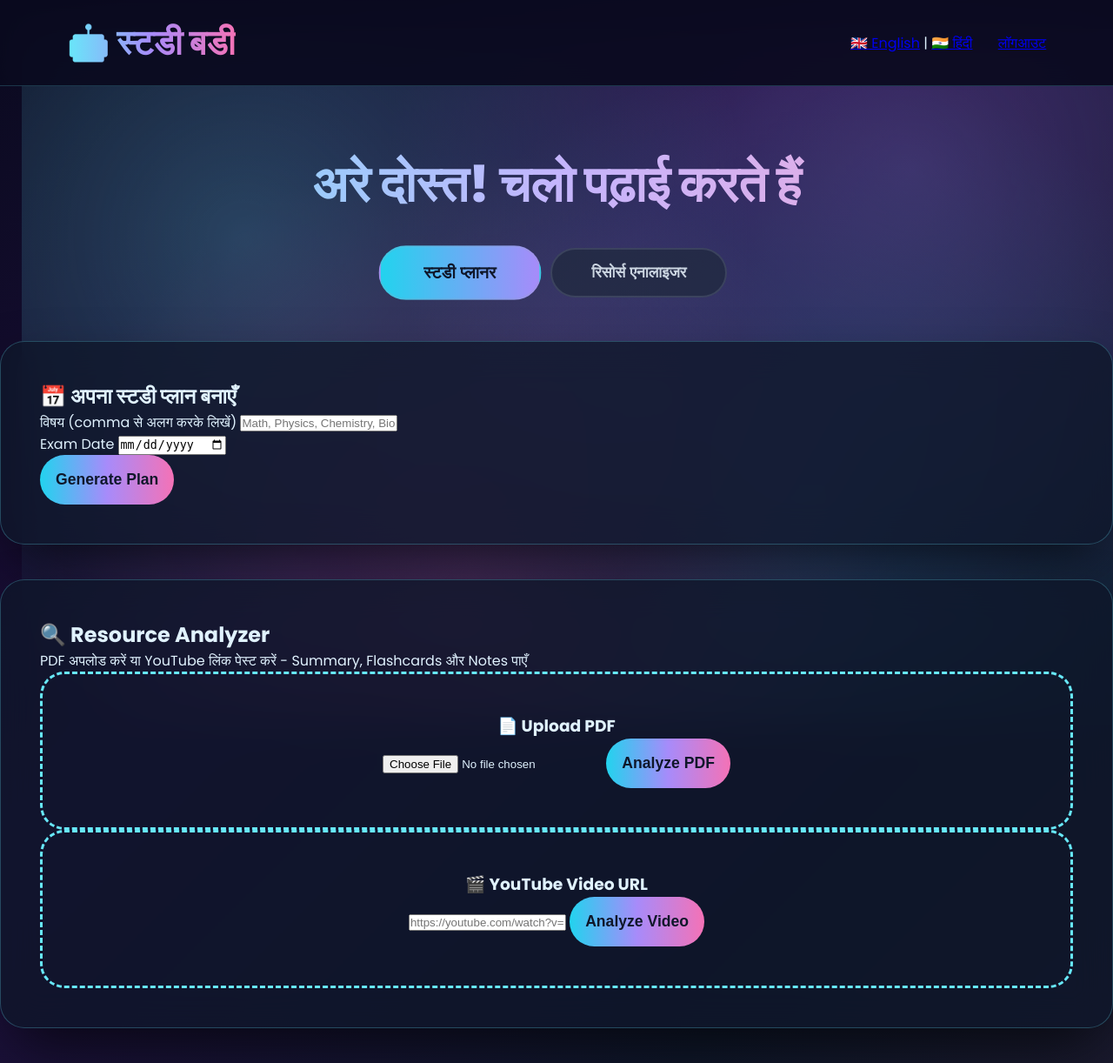
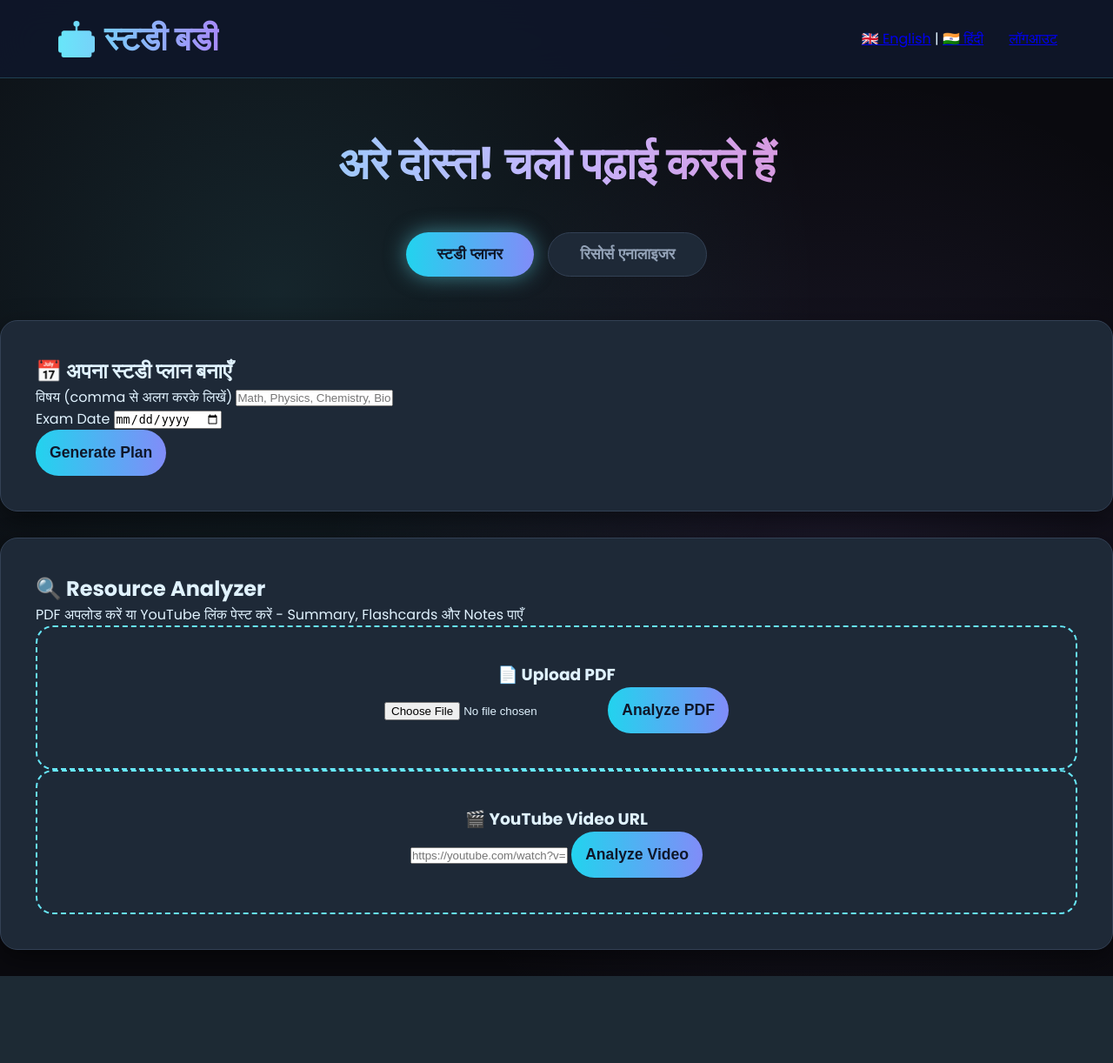
Before and after one commit to nilanshsingh121/SM-web-tool-1, a Flask app: page / in a window 1280 px wide. Shown: the whole page at 87% size. After the commit the page ends 1122 px from the top, so only its background shows below. Run offline with Flask 3, Linux system fonts and the light colour scheme.

Commit message:
Refactor CSS styles for improved design
Updated styles for body, navbar, welcome text, cards, buttons, and upload area with new colors and gradients.

```diff
--- a/static/style.css
+++ b/static/style.css
@@ -1,4 +1,4 @@
-@import url('https://fonts.googleapis.com/css2?family=Poppins:wght@400;500;600;700;800&display=swap');
+@import url('https://fonts.googleapis.com/css2?family=Poppins:wght@400;500;600;700&display=swap');
 
 * {
     margin: 0;
@@ -8,40 +8,19 @@
 
 body {
     font-family: 'Poppins', sans-serif;
-    /* New Attractive Background */
-    background: linear-gradient(135deg, #0a0a1f 0%, #1e0f3d 40%, #0f172a 80%, #1a1a2e 100%);
+    background: #0a0a0f;
     color: #e0f2fe;
     min-height: 100vh;
-    overflow-x: hidden;
-    position: relative;
-}
-
-/* Beautiful Animated Background Elements */
-body::before {
-    content: '';
-    position: fixed;
-    top: 0; left: 0;
-    width: 100%; height: 100%;
-    background:
-        radial-gradient(circle at 20% 30%, rgba(103, 232, 249, 0.25) 0%, transparent 50%),
-        radial-gradient(circle at 80% 20%, rgba(167, 139, 250, 0.25) 0%, transparent 50%),
-        radial-gradient(circle at 40% 80%, rgba(236, 72, 153, 0.20) 0%, transparent 50%),
-        radial-gradient(circle at 70% 70%, rgba(34, 211, 238, 0.18) 0%, transparent 50%);
-    z-index: -1;
-    animation: bgMove 25s ease infinite;
-}
-
-@keyframes bgMove {
-    0% { transform: translate(0, 0); }
-    50% { transform: translate(30px, 40px); }
-    100% { transform: translate(0, 0); }
+    background-image:
+        radial-gradient(circle at 25% 30%, rgba(103, 232, 249, 0.12) 0%, transparent 50%),
+        radial-gradient(circle at 75% 60%, rgba(167, 139, 250, 0.12) 0%, transparent 50%);
 }
 
 /* Navbar */
 .navbar {
-    background: rgba(10, 10, 31, 0.92);
+    background: rgba(15, 23, 42, 0.95);
     backdrop-filter: blur(20px);
-    padding: 1.2rem 6%;
+    padding: 1rem 5%;
     display: flex;
     justify-content: space-between;
     align-items: center;
@@ -52,90 +31,95 @@ body::before {
 }
 
 .logo {
-    font-size: 2.5rem;
+    font-size: 2.4rem;
     font-weight: 800;
-    background: linear-gradient(90deg, #67e8f9, #a78bfa, #f472b6);
+    background: linear-gradient(90deg, #67e8f9, #a78bfa);
     -webkit-background-clip: text;
     -webkit-text-fill-color: transparent;
 }
 
-/* Welcome Text */
+/* Welcome */
 .welcome {
     text-align: center;
-    font-size: 3.6rem;
-    font-weight: 800;
-    margin: 70px 0 30px;
-    background: linear-gradient(90deg, #67e8f9, #c4b5fd, #f9a8d4);
+    font-size: 3.2rem;
+    font-weight: 700;
+    margin: 60px 0 40px;
+    background: linear-gradient(90deg, #67e8f9, #c4b5fd, #f472b6);
     -webkit-background-clip: text;
     -webkit-text-fill-color: transparent;
 }
 
-/* Rest of the styles (cards, buttons, etc.) */
-.card {
-    background: rgba(15, 23, 42, 0.78);
-    backdrop-filter: blur(20px);
-    border-radius: 28px;
-    border: 1px solid rgba(103, 232, 249, 0.25);
-    padding: 45px;
-    margin-bottom: 40px;
-    box-shadow: 0 30px 70px -15px rgba(0, 0, 0, 0.7);
-    transition: all 0.5s ease;
-}
-
-.card:hover {
-    transform: translateY(-22px);
-    box-shadow: 0 40px 90px -10px rgba(103, 232, 249, 0.35);
-}
-
+/* Tabs */
 .tabs {
     display: flex;
     justify-content: center;
-    gap: 20px;
+    gap: 16px;
     margin-bottom: 50px;
 }
 
 .tab-btn {
-    padding: 16px 45px;
-    background: rgba(30, 41, 59, 0.7);
-    border: 2px solid rgba(148, 163, 184, 0.2);
+    padding: 14px 36px;
+    background: #1e2937;
+    border: 1px solid #334155;
     border-radius: 9999px;
-    color: #cbd5e1;
+    color: #94a3b8;
     font-weight: 600;
     cursor: pointer;
     transition: all 0.4s;
 }
 
 .tab-btn.active {
-    background: linear-gradient(90deg, #22d3ee, #a78bfa);
+    background: linear-gradient(90deg, #22d3ee, #818cf8);
     color: #0f172a;
-    transform: scale(1.1);
+    border: none;
+    box-shadow: 0 0 25px rgba(103, 232, 249, 0.5);
 }
 
+/* Cards */
+.card {
+    background: #1e2937;
+    border: 1px solid #334155;
+    border-radius: 20px;
+    padding: 40px;
+    margin-bottom: 30px;
+    box-shadow: 0 10px 30px rgba(0, 0, 0, 0.5);
+    transition: all 0.4s;
+}
+
+.card:hover {
+    transform: translateY(-12px);
+    border-color: #67e8f9;
+    box-shadow: 0 20px 40px rgba(103, 232, 249, 0.2);
+}
+
+/* Buttons */
 button {
-    background: linear-gradient(90deg, #22d3ee, #a78bfa, #f472b6);
+    background: linear-gradient(90deg, #22d3ee, #818cf8);
     color: #0f172a;
     font-weight: 700;
-    padding: 18px;
+    padding: 16px;
     border: none;
     border-radius: 9999px;
     cursor: pointer;
     font-size: 1.1rem;
+    transition: all 0.3s;
 }
 
 button:hover {
-    transform: translateY(-8px);
-    box-shadow: 0 25px 50px rgba(165, 243, 252, 0.4);
+    transform: scale(1.05);
+    box-shadow: 0 15px 30px rgba(103, 232, 249, 0.4);
 }
 
 .upload-area {
-    border: 3px dashed #67e8f9;
-    border-radius: 28px;
-    padding: 45px 20px;
+    border: 2px dashed #67e8f9;
+    border-radius: 20px;
+    padding: 40px;
     text-align: center;
-    transition: all 0.4s;
+    background: #1e2937;
+    transition: all 0.3s;
 }
 
 .upload-area:hover {
-    border-color: #c4b5fd;
-    background: rgba(165, 243, 252, 0.1);
+    border-color: #a78bfa;
+    background: #272e44;
 }
```
